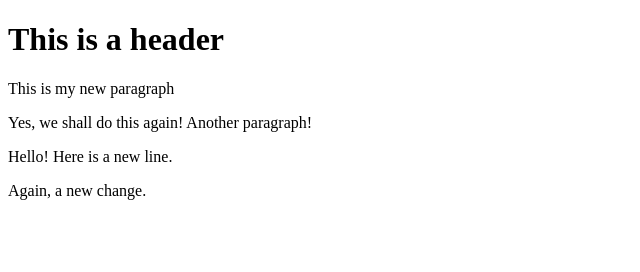
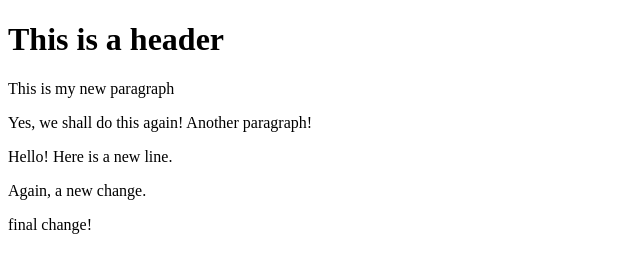
Before and after one commit to LisaPiano/git-test, a website: page index.html in a window 1280 px wide. Shown: the whole page, without its empty margins (0-640 px from the left). Drawn offline with Linux system fonts and the light colour scheme.

Commit message:
This really is my final change to the html

```diff
--- a/index.html
+++ b/index.html
@@ -6,6 +6,7 @@
         <p>Yes, we shall do this again! Another paragraph!</p>
         <p>Hello! Here is a new line.</p>
         <p>Again, a new change.</p>
+        <p>final change!</p>
 
     </body>
 
```
